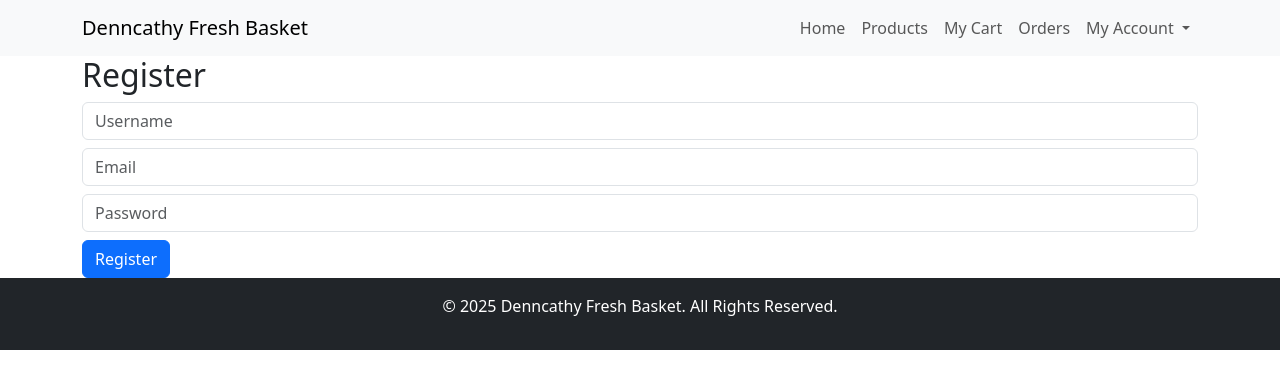
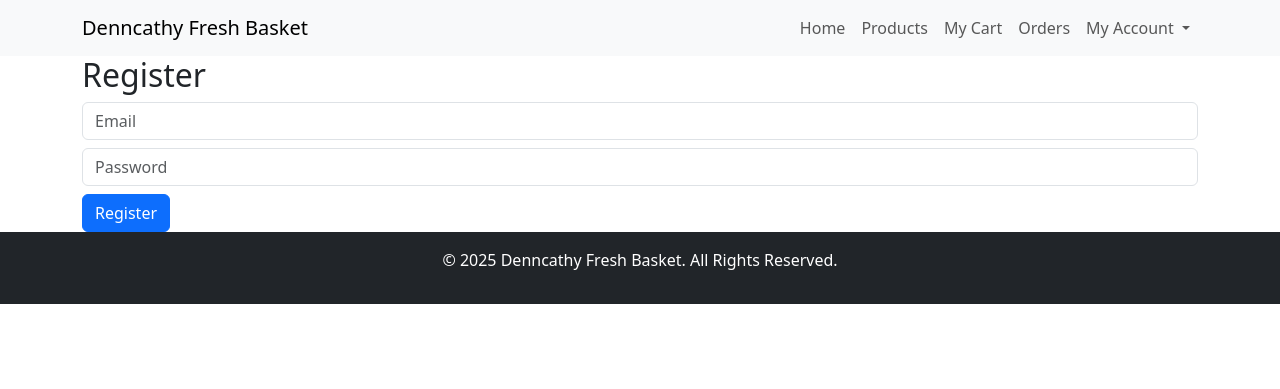
Before and after one commit to dmuchai/grocery-ecommerce, a Flask app: page /user/register in a window 1280 px wide. Shown: the top 389 px of the page. Run offline with Flask 3, Linux system fonts and the light colour scheme; parts of the project's set-up code (start-up, migrations or seed data) failed here and were passed over.

Commit message:
updates to register and login functionality

```diff
--- a/routes/user.py
+++ b/routes/user.py
@@ -15,18 +15,27 @@ def show_register():
 # Register a New User
 @user_bp.route('/register', methods=['POST'])
 def register():
-    """Register a new user."""
-    data = request.get_json()
+    # Check for JSON request
+    if request.content_type == 'application/json':
+        data = request.get_json()
+    else:
+        data = request.form  # Handle form data
 
-    if not data.get("username") or not data.get("email") or not data.get("password"):
-        return jsonify({"error": "Missing required fields"}), 400
+    if not data:
+        return jsonify({"error": "Invalid request format"}), 400
 
-    existing_user = User.query.filter((User.username == data['username']) | (User.email == data['email'])).first()
+    email = data.get('email')
+    password = data.get('password')
+
+    if not all([email, password]):
+        return jsonify({"error": "All fields are required"}), 400
+
+    existing_user = User.query.filter((User.email == data['email'])).first()
     if existing_user:
         return jsonify({"error": "User already exists"}), 409
 
     hashed_password = generate_password_hash(data['password'], method='pbkdf2:sha256')
-    new_user = User(username=data['username'], email=data['email'], password=hashed_password)
+    new_user = User(email=data['email'], password=hashed_password)
 
     db.session.add(new_user)
     db.session.commit()
@@ -43,11 +52,15 @@ def show_login():
 @user_bp.route('/login', methods=['POST'])
 def login():
     """Authenticate user and merge guest cart into the database."""
-    data = request.get_json()
-    username = data.get("username")
+    if request.is_json:
+        data = request.get_json()
+    else:
+        data = request.form
+
+    email = data.get("email")
     password = data.get("password")
 
-    user = User.query.filter_by(username=username).first()
+    user = User.query.filter_by(email=email).first()
     if not user or not check_password_hash(user.password, password):
         return jsonify({"error": "Invalid credentials"}), 401
 
--- a/templates/register.html
+++ b/templates/register.html
@@ -4,7 +4,6 @@
 <div class="container">
     <h2>Register</h2>
     <form method="POST">
-        <input type="text" name="username" placeholder="Username" required class="form-control mb-2">
         <input type="email" name="email" placeholder="Email" required class="form-control mb-2">
         <input type="password" name="password" placeholder="Password" required class="form-control mb-2">
         <button type="submit" class="btn btn-primary">Register</button>
```
Also changed, not shown: 1 other file.
